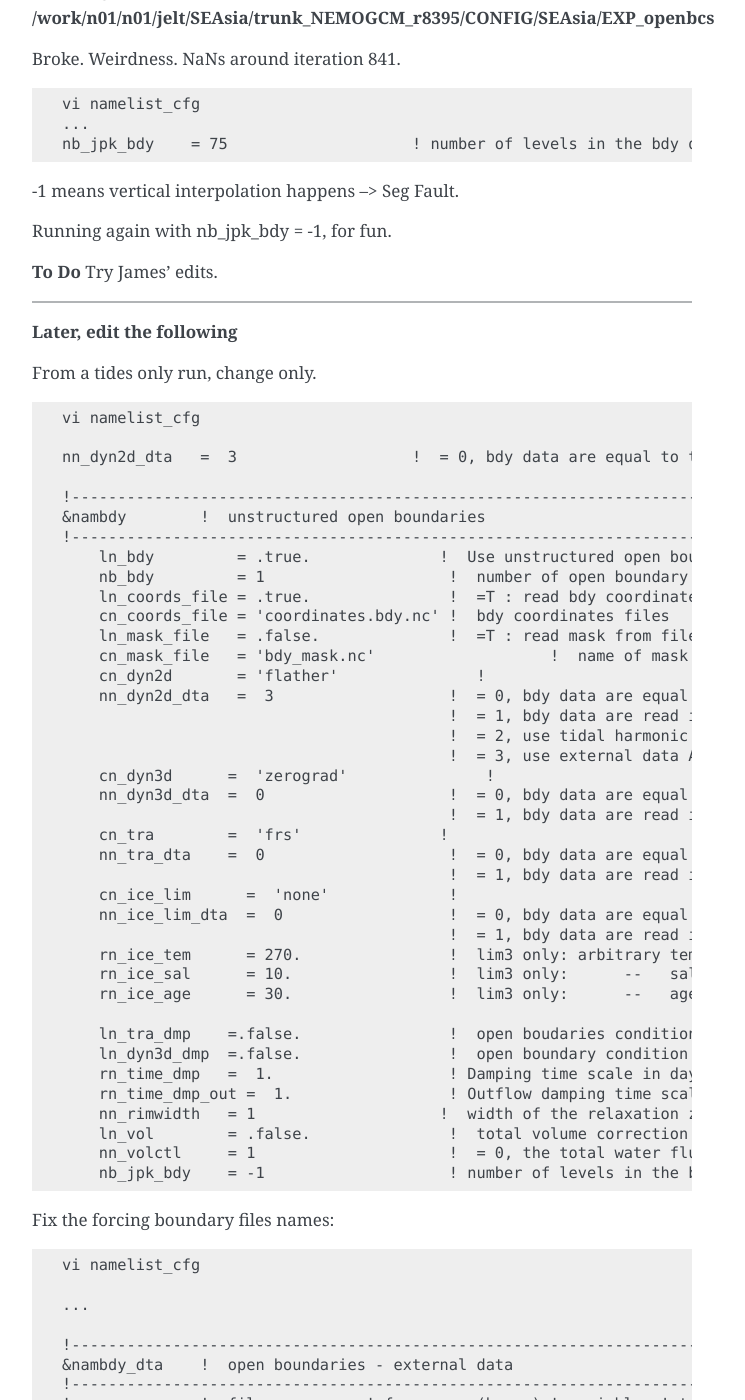
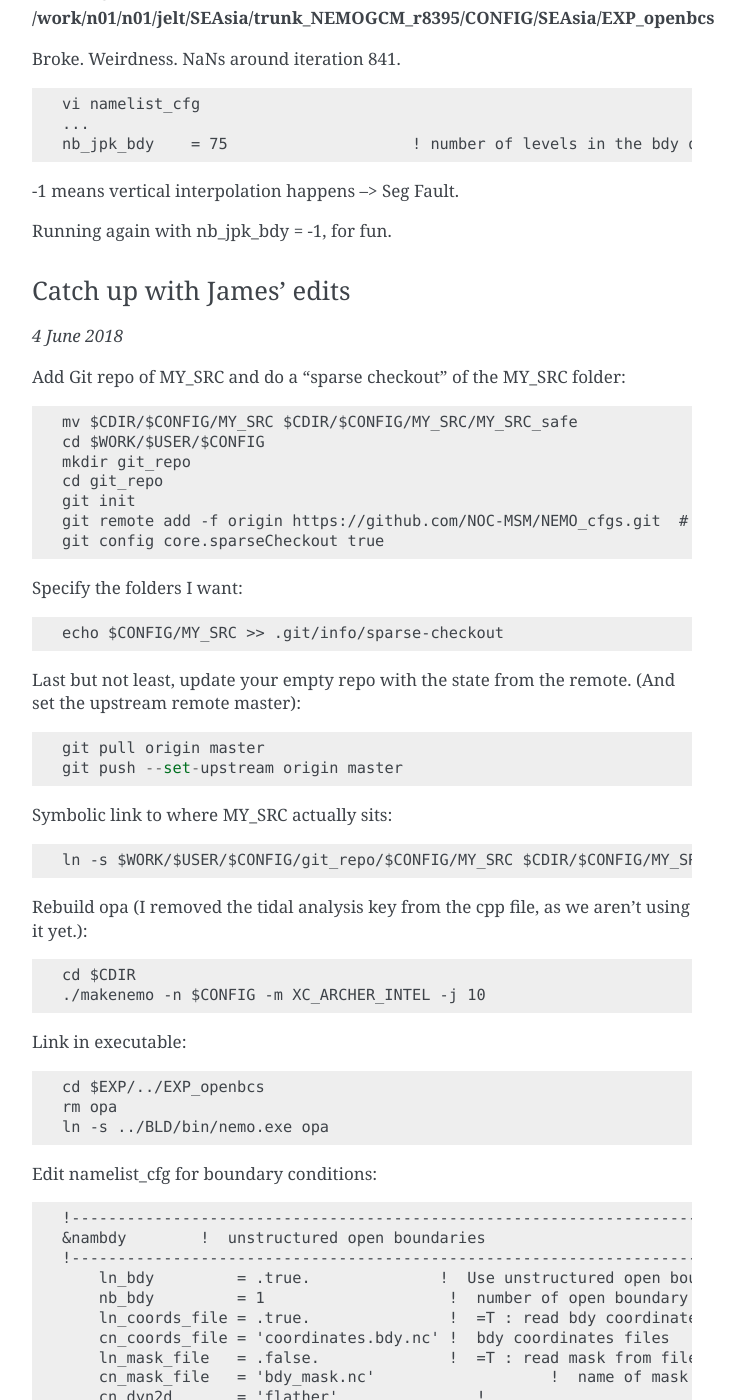
Before and after one commit to NOC-MSM/SEAsia, a Sphinx documentation site: the page built from recipes/docs/source/SEAsia_archer_livljobs4.rst, in a window 1280 px wide and 1400 px high, scrolled down 50005 px. Shown: the whole window, without its empty margins (388-1133 px from the left). Built offline with Sphinx 7.4.7, drawn with Linux system fonts in a browser that asks for light colours; some of the changed text lies outside the part shown.

Commit message:
Add git MY_SRC

```diff
--- a/recipes/docs/source/SEAsia_archer_livljobs4.rst
+++ b/recipes/docs/source/SEAsia_archer_livljobs4.rst
@@ -2597,9 +2597,74 @@
 Running again with nb_jpk_bdy = -1, for fun.
 
 
-**To Do** Try James' edits.
-
-
+Catch up with James' edits
+++++++++++++++++++++++++++
+*4 June 2018*
+
+Add Git repo of MY_SRC and do a "sparse checkout" of the MY_SRC folder::
+
+  mv $CDIR/$CONFIG/MY_SRC $CDIR/$CONFIG/MY_SRC/MY_SRC_safe
+  cd $WORK/$USER/$CONFIG
+  mkdir git_repo
+  cd git_repo
+  git init
+  git remote add -f origin https://github.com/NOC-MSM/NEMO_cfgs.git  # Creates and empty repo without checking out the features
+  git config core.sparseCheckout true
+
+Specify the folders I want::
+
+  echo $CONFIG/MY_SRC >> .git/info/sparse-checkout
+
+Last but not least, update your empty repo with the state from the remote. (And
+set the upstream remote master)::
+
+  git pull origin master
+  git push --set-upstream origin master
+
+Symbolic link to where MY_SRC actually sits::
+
+  ln -s $WORK/$USER/$CONFIG/git_repo/$CONFIG/MY_SRC $CDIR/$CONFIG/MY_SRC
+
+Rebuild opa (I removed the tidal analysis key from the cpp file, as we aren't
+using it yet.)::
+
+  cd $CDIR
+  ./makenemo -n $CONFIG -m XC_ARCHER_INTEL -j 10
+
+Link in executable::
+
+  cd $EXP/../EXP_openbcs
+  rm opa
+  ln -s ../BLD/bin/nemo.exe opa
+
+Edit namelist_cfg for boundary conditions::
+
+  !-----------------------------------------------------------------------
+  &nambdy        !  unstructured open boundaries
+  !-----------------------------------------------------------------------
+      ln_bdy         = .true.              !  Use unstructured open boundaries
+      nb_bdy         = 1                    !  number of open boundary sets
+      ln_coords_file = .true.               !  =T : read bdy coordinates from file
+      cn_coords_file = 'coordinates.bdy.nc' !  bdy coordinates files
+      ln_mask_file   = .false.              !  =T : read mask from file
+      cn_mask_file   = 'bdy_mask.nc'                   !  name of mask file (if ln_mask_file=.TRUE.)
+      cn_dyn2d       = 'flather'               !
+      nn_dyn2d_dta   =  3                  !  = 0, bdy data are equal to the initial state
+                                            !  = 1, bdy data are read in 'bdydata   .nc' files
+                                            !  = 2, use tidal harmonic forcing data from files
+                                            !  = 3, use external data AND tidal harmonic forcing
+      cn_dyn3d      =  'none'               !
+      nn_dyn3d_dta  =  0                    !  = 0, bdy data are equal to the initial state
+                                            !  = 1, bdy data are read in 'bdydata   .nc' files
+      cn_tra        =  'frs'               !
+      nn_tra_dta    =  1                    !  = 0, bdy data are equal to the initial state
+                                            !  = 1, bdy data are read in 'bdydata   .nc' files
+
+
+Submit and see what happens::
+
+  qsub runscript_short
+  5385610.sdb
 
 
 
```
